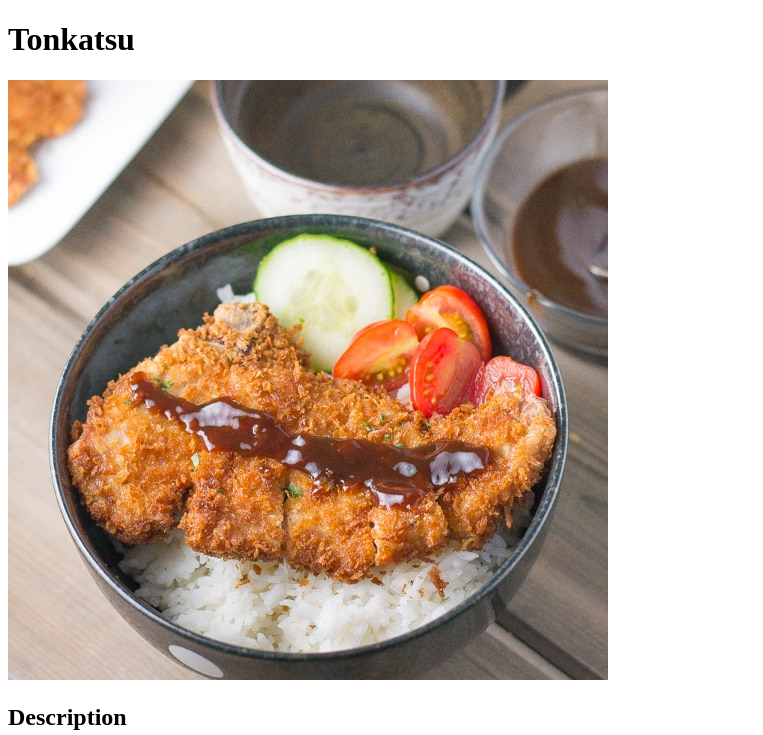
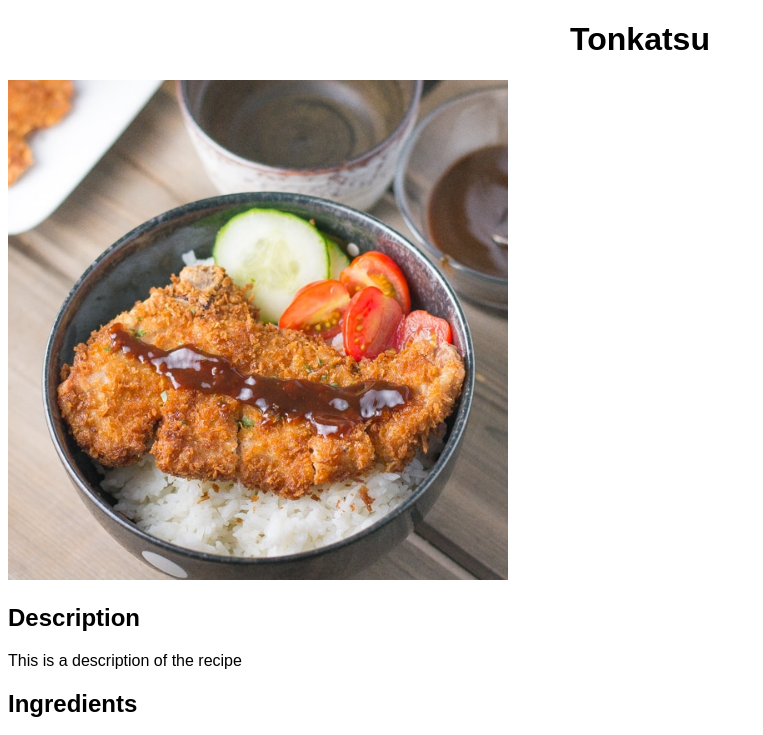
Before and after one commit to Oceaanic/odin-recipes, a plain HTML site: page recipes/tonkatsu.html in a window 1280 px wide. Shown: the top 735 px of the page, without its empty margins (0-763 px from the left). Drawn offline with Linux system fonts and the light colour scheme.

Commit message:
fix indents and add css

```diff
--- /dev/null
+++ b/homepage.css
@@ -0,0 +1,11 @@
+* {
+  font-family: Arial, Helvetica, sans-serif;
+}
+
+h1 {
+  font-weight: 700;
+}
+
+li {
+  color: rgb(94, 7, 94);
+}
--- /dev/null
+++ b/recipes/recipe.css
@@ -0,0 +1,13 @@
+* {
+  font-family: Arial, Helvetica, sans-serif;
+}
+
+h1 {
+  text-align: center;
+  font-weight: 700;
+}
+
+img {
+  height: auto;
+  width: 500px;
+}
--- a/recipes/tonkatsu.html
+++ b/recipes/tonkatsu.html
@@ -1,9 +1,12 @@
 <!DOCTYPE html>
 <html lang="en">
+
 <head>
   <meta charset="UTF-8">
   <title>Document</title>
+  <link rel="stylesheet" href="recipe.css">
 </head>
+
 <body>
   <h1>Tonkatsu</h1>
   <img src="../images/tonkatsu.jpg" alt="Tonkatsu">
@@ -27,4 +30,5 @@
 
   <a href="../index.html">Homepage</a>
 </body>
+
 </html>
```
Also changed, not shown: index.html (+4 -0 lines), recipes/butter-chicken.html (+4 -0 lines), recipes/caramel-carrot-cheesecake.html (+4 -0 lines). Lines whose indentation alone changed are shown as unchanged.
